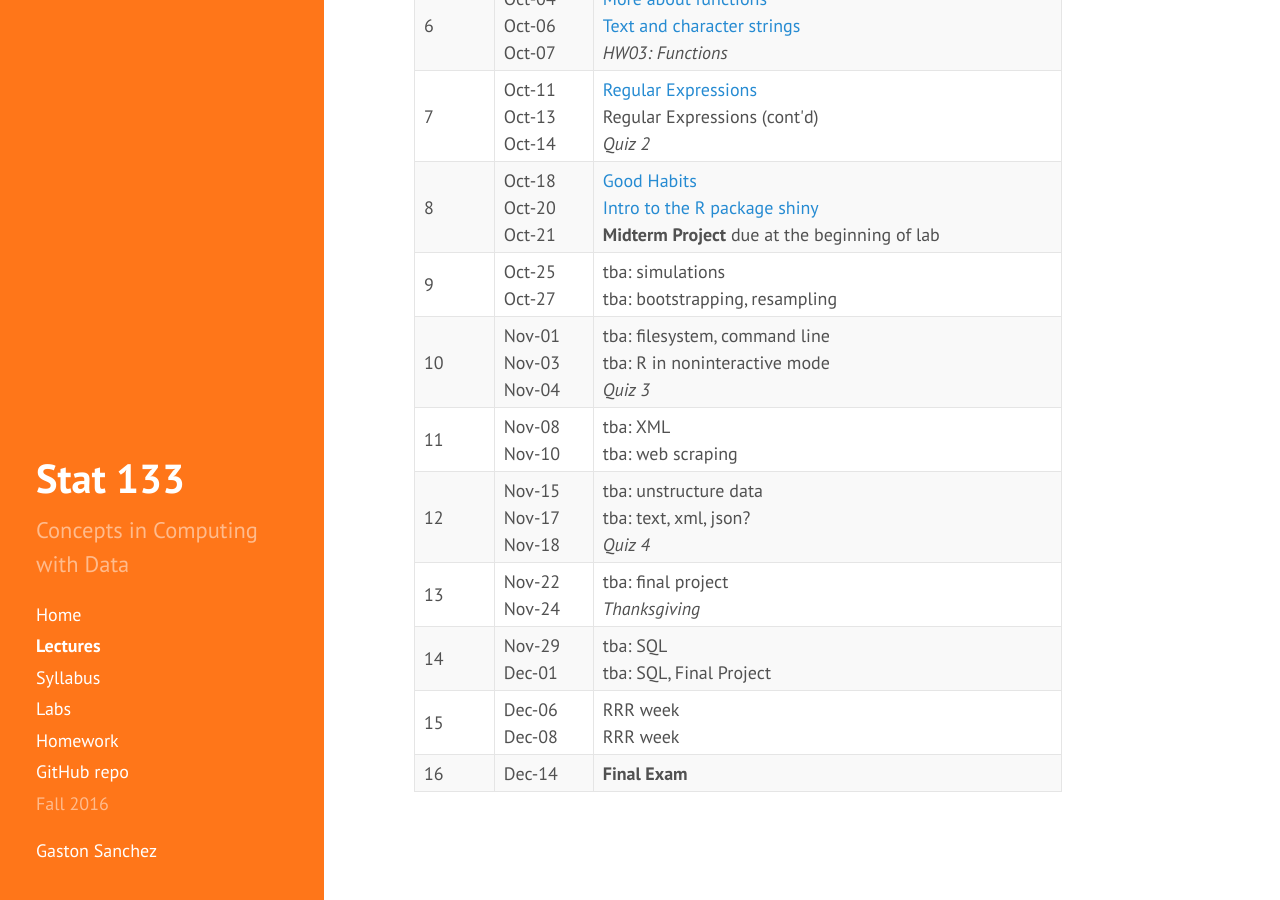
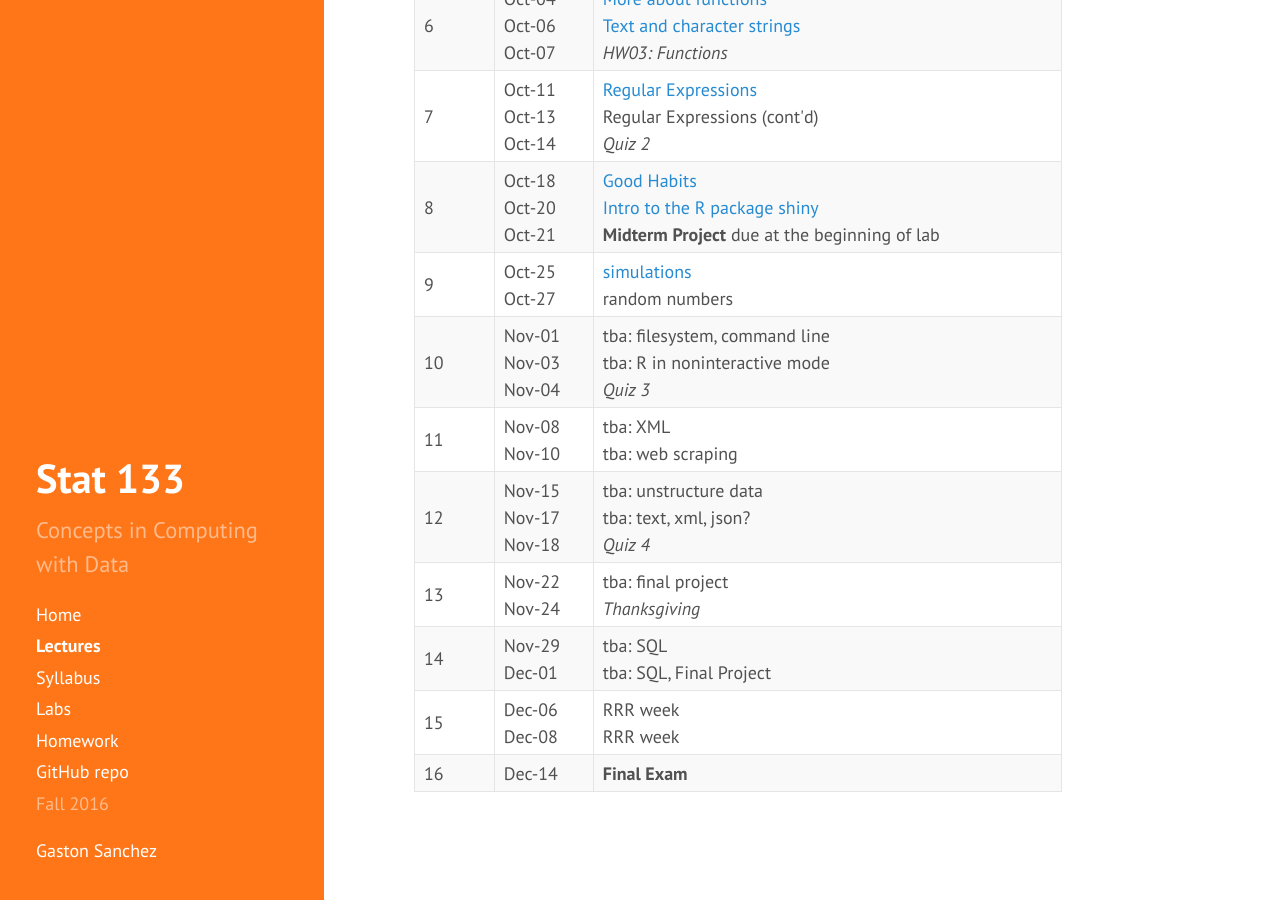
Before and after one commit to gastonstat/relic-stat133, a Jekyll site: the page built from lectures/index.md, in a window 1280 px wide and 900 px high, scrolled down 705 px. Built offline with Jekyll 4.4.1, drawn with Linux system fonts in a browser that asks for light colours; nearby versions of some CDN libraries.

Commit message:
lectures: add simulations

```diff
--- a/lectures/index.md
+++ b/lectures/index.md
@@ -129,8 +129,8 @@ Tentative calendar of lectures, Fall 2016
         Oct-25<br>
         Oct-27</td>
       <td>
-        tba: simulations <br>
-        tba: bootstrapping, resampling
+        <a href="https://github.com/ucb-stat133/stat133-fall-2016/blob/master/notes/17-simulations/17-simulations.pdf" target="_blank">simulations</a><br>
+        random numbers
       </td>
     </tr>
     <tr>
```
